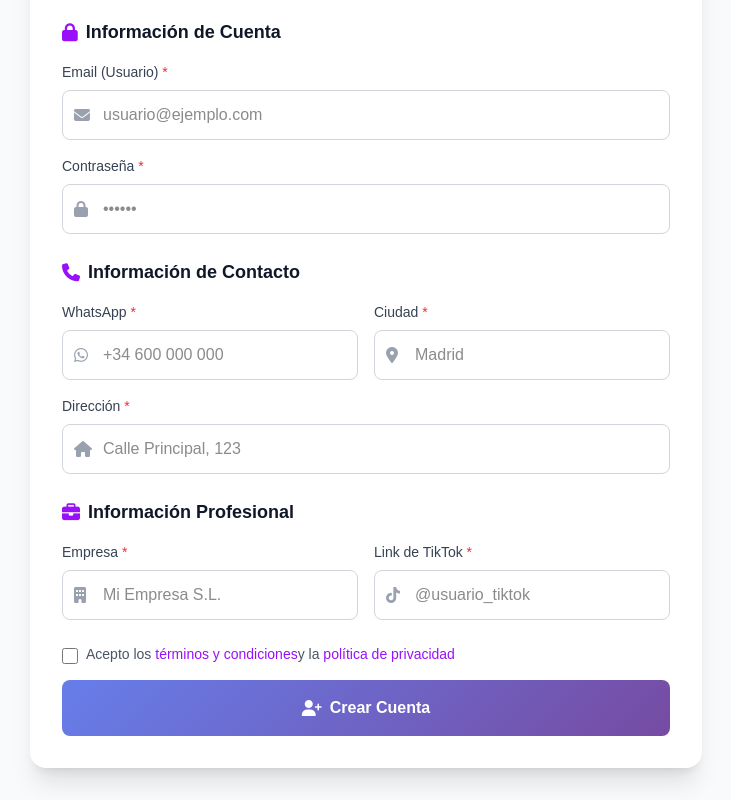
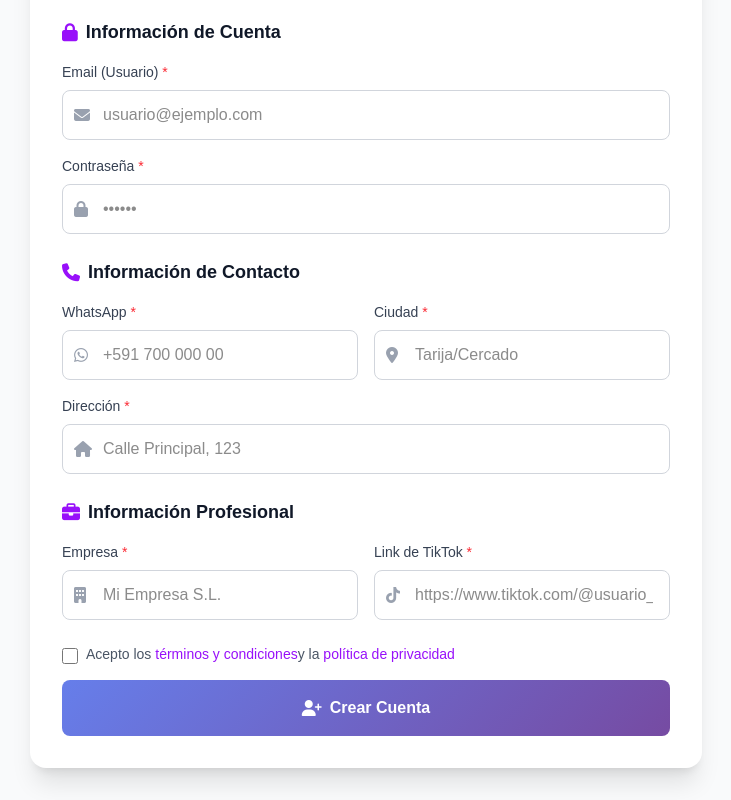
Before and after one commit to andycortex/tiktok-live, a Next.js app: page /register in a window 1280 px wide. Shown: the part 468-1268 px from the top of the page, without its empty margins (274-1005 px from the left). Built offline with nearby package versions, Linux system fonts and the light colour scheme.

Commit message:
Change placeholder

```diff
--- a/src/app/register/page.js
+++ b/src/app/register/page.js
@@ -114,8 +114,8 @@ const RegisterPage = () => {
                       Información de Contacto
                     </h3>
                     <div className="grid grid-cols-1 md:grid-cols-2 gap-4">
-                      <Input id="whatsapp" label="WhatsApp" type="tel" required placeholder="+34 600 000 000" icon="fab fa-whatsapp" onStateChange={handleInputChange('whatsapp')} />
-                      <Input id="ciudad" label="Ciudad" required placeholder="Madrid" icon="fas fa-map-marker-alt" onStateChange={handleInputChange('ciudad')} />
+                      <Input id="whatsapp" label="WhatsApp" type="tel" required placeholder="+591 700 000 00" icon="fab fa-whatsapp" onStateChange={handleInputChange('whatsapp')} />
+                      <Input id="ciudad" label="Ciudad" required placeholder="Tarija/Cercado" icon="fas fa-map-marker-alt" onStateChange={handleInputChange('ciudad')} />
                     </div>
                     <Input id="direccion" label="Dirección" required placeholder="Calle Principal, 123" icon="fas fa-home" onStateChange={handleInputChange('direccion')} />
                   </div>
@@ -127,7 +127,7 @@ const RegisterPage = () => {
                     </h3>
                     <div className="grid grid-cols-1 md:grid-cols-2 gap-4">
                       <Input id="empresa" label="Empresa" required placeholder="Mi Empresa S.L." icon="fas fa-building" onStateChange={handleInputChange('empresa')} />
-                      <Input id="tiktok" label="Link de TikTok" type="url" required placeholder="@usuario_tiktok" icon="fab fa-tiktok" onStateChange={handleInputChange('tiktok')} />
+                      <Input id="tiktok" label="Link de TikTok" type="url" required placeholder="https://www.tiktok.com/@usuario_tiktok" icon="fab fa-tiktok" onStateChange={handleInputChange('tiktok')} />
                     </div>
                   </div>
 
```
